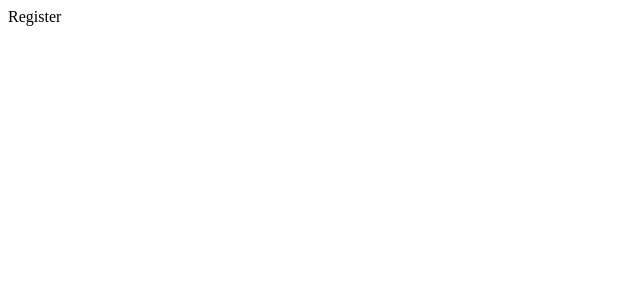
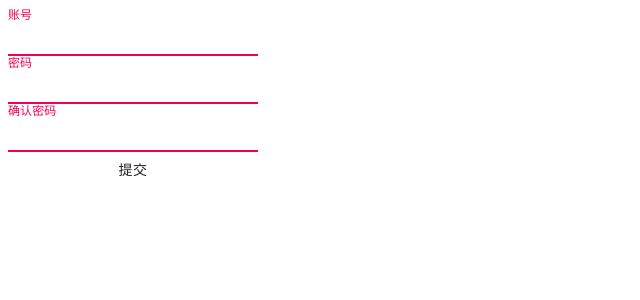
Before and after one commit to ncuhome/campus-cat-gallary, a React app: page /register in a window 1280 px wide. Shown: the top 300 px of the page, without its empty margins (0-640 px from the left). Built offline with nearby package versions, Linux system fonts and the light colour scheme.

Commit message:
feat: register page

```diff
--- a/src/pages/login/login.jsx
+++ b/src/pages/login/login.jsx
@@ -1,15 +1,14 @@
-import React from 'react';
-import { TextField, Button } from '@material-ui/core'
-import axios from 'axios';
+import React from "react";
+import { TextField, Button } from "@material-ui/core";
+import axios from "axios";
 
 function Login() {
+  const [username, setusername] = React.useState("");
+  const [password, setpassword] = React.useState("");
+  const [hitokoto, sethitokoto] = React.useState("");
 
-  const [username, setusername] = React.useState('');
-  const [password, setpassword] = React.useState('');
-  const [hitokoto, sethitokoto] = React.useState('');
-
-  const[usernameError,setusernameError]=React.useState(false)
-  const[passwordError,setpasswordError]=React.useState(false)
+  const [usernameError, setusernameError] = React.useState(false);
+  const [passwordError, setpasswordError] = React.useState(false);
 
   const handleusernameChange = (event) => {
     setusername(event.target.value);
@@ -19,44 +18,50 @@ function Login() {
     setpassword(event.target.value);
   };
 
-  const handleClick=()=>{
-    if (username.length === 0){
-      setusernameError(true)
-      return
+  const handleClick = () => {
+    if (username.length === 0) {
+      setusernameError(true);
+      return;
     }
 
     axios({
-      method: 'get',
-      url: 'https://v1.hitokoto.cn',
+      method: "get",
+      url: "https://v1.hitokoto.cn",
       data: {
         username: username,
         pwd: password,
-      }
-    })
-    .then(res => {
-      console.log(res.data.hitokoto)
-      sethitokoto(res.data.hitokoto)
+      },
+    }).then((res) => {
+      console.log(res.data.hitokoto);
+      sethitokoto(res.data.hitokoto);
     });
-    console.log(username,password)
-  }
-
-
-
+    console.log(username, password);
+  };
 
   return (
-    <div style={{
-      display: 'flex',
-      flexDirection: 'column',
-      width: 250,
-    }}>
-      <TextField error={usernameError} label="账号" color="secondary" focused onChange={handleusernameChange}/>
-      <TextField error={passwordError} label="密码" color="secondary" focused onChange={handlepasswordChange}/>
-      <Button onClick={handleClick}>
-        登录
-      </Button>
-      <Button>
-        没有账号？立即注册
-      </Button>
+    <div
+      style={{
+        display: "flex",
+        flexDirection: "column",
+        width: 250,
+      }}
+    >
+      <TextField
+        error={usernameError}
+        label="账号"
+        color="secondary"
+        focused
+        onChange={handleusernameChange}
+      />
+      <TextField
+        error={passwordError}
+        label="密码"
+        color="secondary"
+        focused
+        onChange={handlepasswordChange}
+      />
+      <Button onClick={handleClick}>登录</Button>
+      <Button>没有账号？立即注册</Button>
       {hitokoto.length === 0 ? "null" : hitokoto}
     </div>
   );
--- a/src/pages/register/register.jsx
+++ b/src/pages/register/register.jsx
@@ -1,9 +1,53 @@
-import React from 'react';
+import React from "react";
+import { TextField, Button } from "@material-ui/core";
+import axios from "axios";
 
 function Register() {
+  const [username, setusername] = React.useState("");
+  const [password, setpassword] = React.useState("");
+  const [passwordrepeat, setpasswordrepeat] = React.useState("");
+
+  const handleusernameChange = (event) => {
+    setusername(event.target.value);
+  };
+
+  const handlepasswordChange = (event) => {
+    setpassword(event.target.value);
+  };
+
+  const handlepasswordrepeatChange = (event) => {
+    setpasswordrepeat(event.target.value);
+  };
+
   return (
-    <div>
-      Register
+    <div
+      style={{
+        display: "flex",
+        flexDirection: "column",
+        width: 250,
+      }}
+    >
+      <TextField
+        label="账号"
+        color="secondary"
+        focused
+        onChange={handleusernameChange}
+      />
+      <TextField
+        label="密码"
+        color="secondary"
+        focused
+        onChange={handlepasswordChange}
+      />
+      <TextField
+        label="确认密码"
+        color="secondary"
+        focused
+        onChange={handlepasswordrepeatChange}
+      />
+      <Button>
+        提交
+      </Button>
     </div>
   );
 }
```
Also changed, not shown: src/App.jsx (+11 -11 lines).
